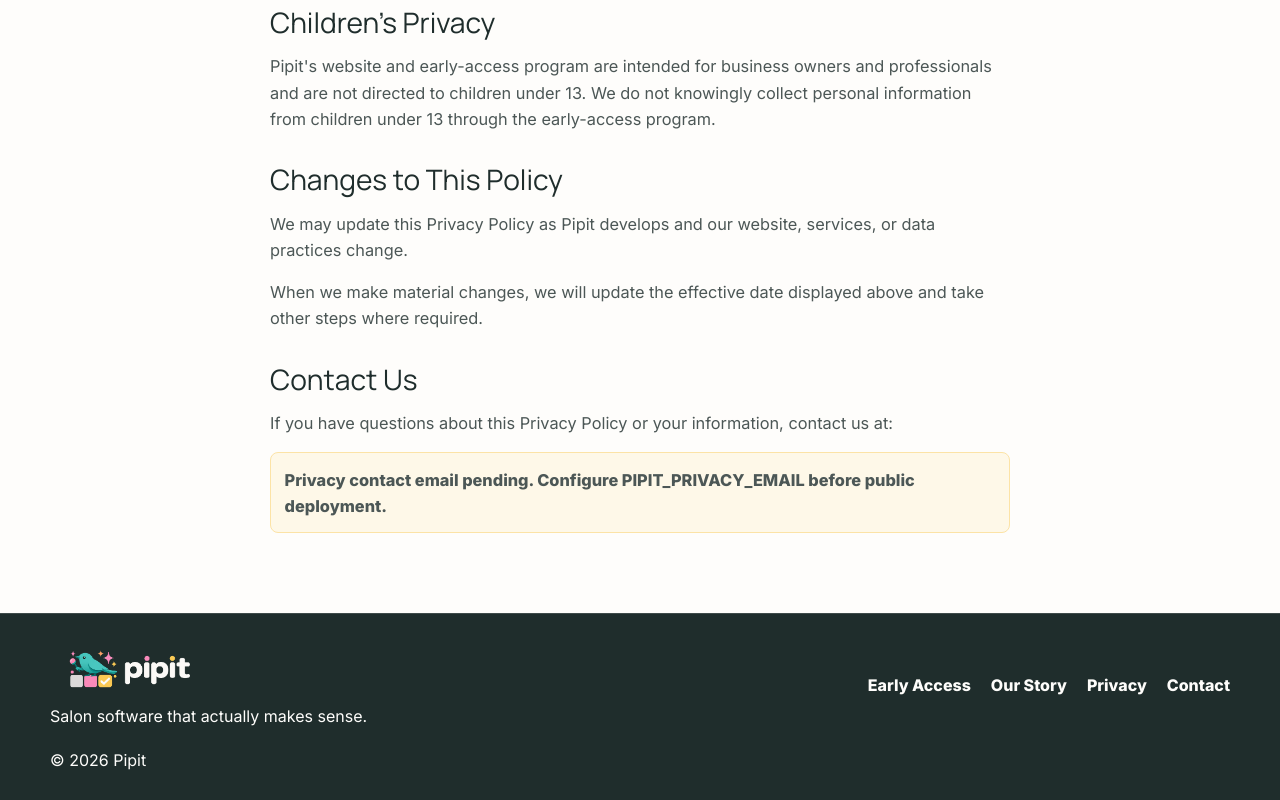
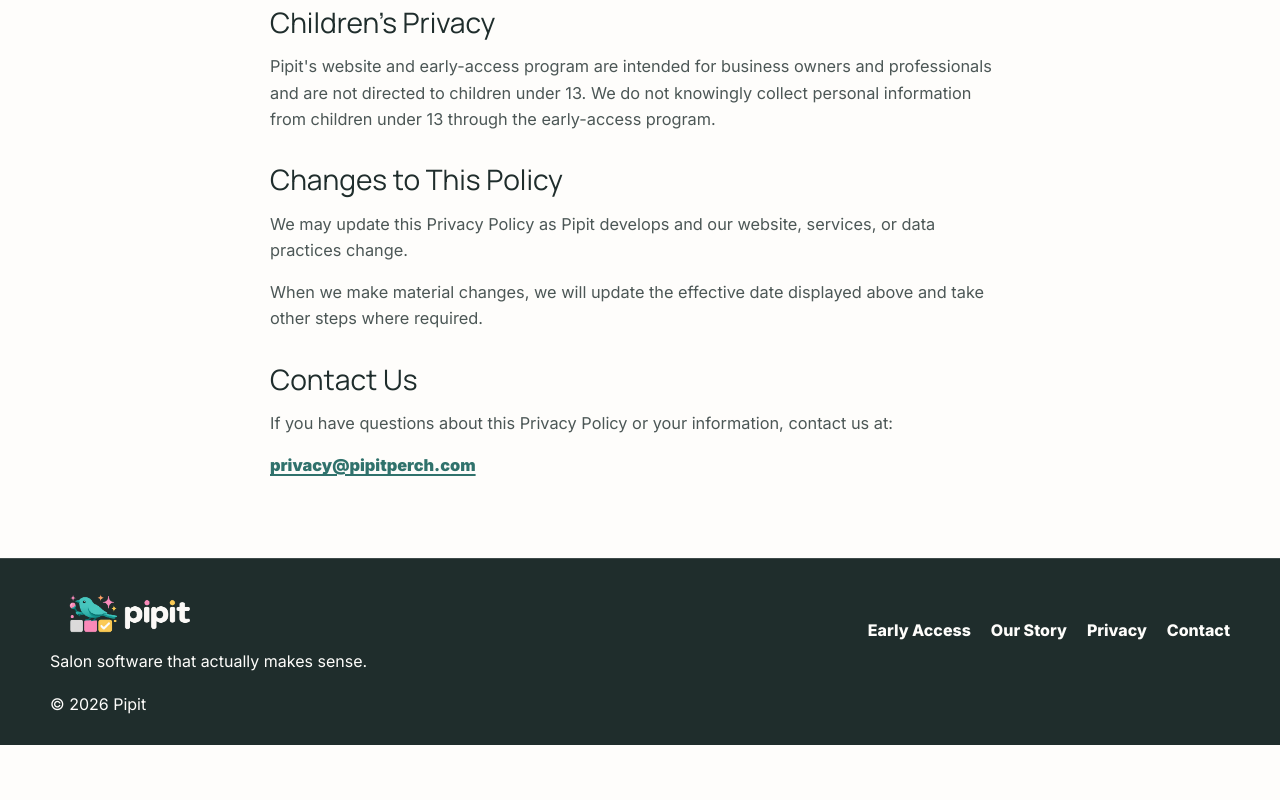
Before and after one commit to rwkimmel/pipit-marketing, a Next.js app: page /privacy in a window 1280 px wide. Shown: the part 2672-3472 px from the top of the page. After the commit the page ends 3417 px from the top, so only its background shows below. Built offline with nearby package versions, Linux system fonts and the light colour scheme; no server answers.

Commit message:
COFFEE: configure Pipit production identity

```diff
--- a/app/contact/page.tsx
+++ b/app/contact/page.tsx
@@ -1,18 +1,30 @@
 import { AnalyticsLink } from "@/components/analytics/analytics-link";
 import { Footer } from "@/components/marketing/footer";
 import { MarketingNav } from "@/components/marketing/nav";
-import { hasConfiguredEmail, siteConfig } from "@/lib/site-config";
+import { siteConfig } from "@/lib/site-config";
 import type { Metadata } from "next";
 
 export const metadata: Metadata = {
   title: "Contact | Pipit",
   description:
     "Contact Pipit about early access and pre-launch questions for salon owners.",
+  alternates: {
+    canonical: "/contact",
+  },
+  openGraph: {
+    title: "Contact | Pipit",
+    description:
+      "Contact Pipit about early access and pre-launch questions for salon owners.",
+    url: "/contact",
+  },
+  twitter: {
+    title: "Contact | Pipit",
+    description:
+      "Contact Pipit about early access and pre-launch questions for salon owners.",
+  },
 };
 
 export default function ContactPage() {
-  const hasContactEmail = hasConfiguredEmail(siteConfig.contactEmail);
-
   return (
     <>
       <MarketingNav />
@@ -29,15 +41,9 @@ export default function ContactPage() {
 
           <div className="contact-panel" aria-label="Pipit contact email">
             <h2>Contact Email</h2>
-            {hasContactEmail ? (
-              <a className="contact-email" href={`mailto:${siteConfig.contactEmail}`}>
-                {siteConfig.contactEmail}
-              </a>
-            ) : (
-              <p className="pending-config-note">
-                Contact email pending. Configure PIPIT_CONTACT_EMAIL before public deployment.
-              </p>
-            )}
+            <a className="contact-email" href={`mailto:${siteConfig.contactEmail}`}>
+              {siteConfig.contactEmail}
+            </a>
           </div>
 
           <div className="early-access-callout">
--- a/app/globals.css
+++ b/app/globals.css
@@ -369,11 +369,6 @@ small {
   display: grid;
   gap: 0.85rem;
   padding: 1rem;
-}
-
-.development-label {
-  color: color-mix(in srgb, var(--color-ink) 58%, white);
-  font-size: 0.9rem;
 }
 
 .preview-topbar,
@@ -943,15 +938,6 @@ blockquote {
   padding-left: 1.35rem;
 }
 
-.pending-config-note {
-  background: color-mix(in srgb, var(--color-yellow) 16%, white);
-  border: 1px solid color-mix(in srgb, var(--color-yellow) 62%, white);
-  border-radius: 8px;
-  color: var(--color-ink);
-  font-weight: 800;
-  padding: 0.85rem;
-}
-
 .contact-section {
   display: grid;
   gap: 1.2rem;
--- a/app/page.tsx
+++ b/app/page.tsx
@@ -222,10 +222,8 @@ export default function Home() {
 }
 
 function ProductPreview() {
-  const showDevelopmentLabel = process.env.NODE_ENV !== "production";
-
   return (
-    <aside className="product-preview" aria-label="Illustrative Pipit product preview placeholder">
+    <aside className="product-preview" aria-label="Illustrative Pipit product preview">
       <div className="preview-topbar">
         <span />
         <strong>Today</strong>
@@ -253,11 +251,6 @@ function ProductPreview() {
           </div>
         </div>
       </div>
-      {showDevelopmentLabel ? (
-        <p className="development-label">
-          Product-preview placeholder. Approved screenshots will replace this area.
-        </p>
-      ) : null}
     </aside>
   );
 }
--- a/app/privacy/page.tsx
+++ b/app/privacy/page.tsx
@@ -1,12 +1,26 @@
 import { Footer } from "@/components/marketing/footer";
 import { MarketingNav } from "@/components/marketing/nav";
-import { hasConfiguredEmail, siteConfig } from "@/lib/site-config";
+import { siteConfig } from "@/lib/site-config";
 import type { Metadata } from "next";
 
 export const metadata: Metadata = {
   title: "Privacy Policy | Pipit",
   description:
     "Pipit's working Privacy Policy for the website and early-access program.",
+  alternates: {
+    canonical: "/privacy",
+  },
+  openGraph: {
+    title: "Privacy Policy | Pipit",
+    description:
+      "Pipit's working Privacy Policy for the website and early-access program.",
+    url: "/privacy",
+  },
+  twitter: {
+    title: "Privacy Policy | Pipit",
+    description:
+      "Pipit's working Privacy Policy for the website and early-access program.",
+  },
 };
 
 const informationCollected = [
@@ -40,8 +54,6 @@ const choices = [
 ];
 
 export default function PrivacyPage() {
-  const hasPrivacyEmail = hasConfiguredEmail(siteConfig.privacyEmail);
-
   return (
     <>
       <MarketingNav />
@@ -163,16 +175,9 @@ export default function PrivacyPage() {
 
           <h2>Contact Us</h2>
           <p>If you have questions about this Privacy Policy or your information, contact us at:</p>
-          {hasPrivacyEmail ? (
-            <p>
-              <a href={`mailto:${siteConfig.privacyEmail}`}>{siteConfig.privacyEmail}</a>
-            </p>
-          ) : (
-            <p className="pending-config-note">
-              Privacy contact email pending. Configure PIPIT_PRIVACY_EMAIL before public
-              deployment.
-            </p>
-          )}
+          <p>
+            <a href={`mailto:${siteConfig.privacyEmail}`}>{siteConfig.privacyEmail}</a>
+          </p>
         </article>
       </main>
       <Footer />
--- a/app/robots.ts
+++ b/app/robots.ts
@@ -1,13 +1,12 @@
 import type { MetadataRoute } from "next";
+import { siteConfig } from "@/lib/site-config";
 
 export default function robots(): MetadataRoute.Robots {
-  const siteUrl = process.env.NEXT_PUBLIC_SITE_URL;
-
   return {
     rules: {
       userAgent: "*",
       allow: "/",
     },
-    sitemap: siteUrl ? `${siteUrl}/sitemap.xml` : undefined,
+    sitemap: `${siteConfig.productionDomain}/sitemap.xml`,
   };
 }
--- a/app/sitemap.ts
+++ b/app/sitemap.ts
@@ -1,11 +1,10 @@
 import type { MetadataRoute } from "next";
+import { siteConfig } from "@/lib/site-config";
 
 export default function sitemap(): MetadataRoute.Sitemap {
-  const siteUrl = process.env.NEXT_PUBLIC_SITE_URL ?? "https://example.com";
-
   return [
     {
-      url: siteUrl,
+      url: siteConfig.productionDomain,
       lastModified: new Date(),
       changeFrequency: "monthly",
       priority: 1,
--- a/lib/metadata.ts
+++ b/lib/metadata.ts
@@ -1,18 +1,21 @@
 import type { Metadata } from "next";
+import { siteConfig } from "@/lib/site-config";
 
 export const siteMetadata: Metadata = {
   title: "Pipit | Salon Software That Actually Makes Sense",
   description:
     "Simple, capable salon management software built by salon owners. Pipit is preparing for its first salons.",
-  metadataBase: process.env.NEXT_PUBLIC_SITE_URL
-    ? new URL(process.env.NEXT_PUBLIC_SITE_URL)
-    : undefined,
+  metadataBase: new URL(siteConfig.productionDomain),
+  alternates: {
+    canonical: "/",
+  },
   openGraph: {
     title: "Pipit | Salon Software That Actually Makes Sense",
     description:
       "Simple, capable salon management software built by salon owners. Pipit is preparing for its first salons.",
     type: "website",
     siteName: "Pipit",
+    url: "/",
   },
   twitter: {
     card: "summary_large_image",
--- a/lib/site-config.ts
+++ b/lib/site-config.ts
@@ -1,9 +1,5 @@
 export const siteConfig = {
-  productionDomain: process.env.NEXT_PUBLIC_SITE_URL || "",
-  contactEmail: process.env.PIPIT_CONTACT_EMAIL || "",
-  privacyEmail: process.env.PIPIT_PRIVACY_EMAIL || "",
+  productionDomain: process.env.NEXT_PUBLIC_SITE_URL || "https://pipitperch.com",
+  contactEmail: process.env.PIPIT_CONTACT_EMAIL || "hello@pipitperch.com",
+  privacyEmail: process.env.PIPIT_PRIVACY_EMAIL || "privacy@pipitperch.com",
 } as const;
-
-export function hasConfiguredEmail(email: string) {
-  return /^[^\s@]+@[^\s@]+\.[^\s@]+$/.test(email);
-}
```
